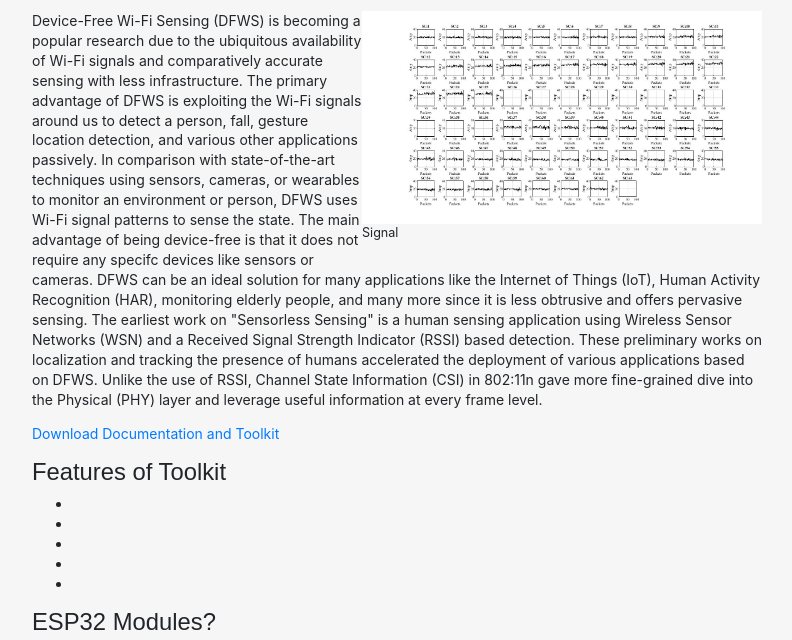
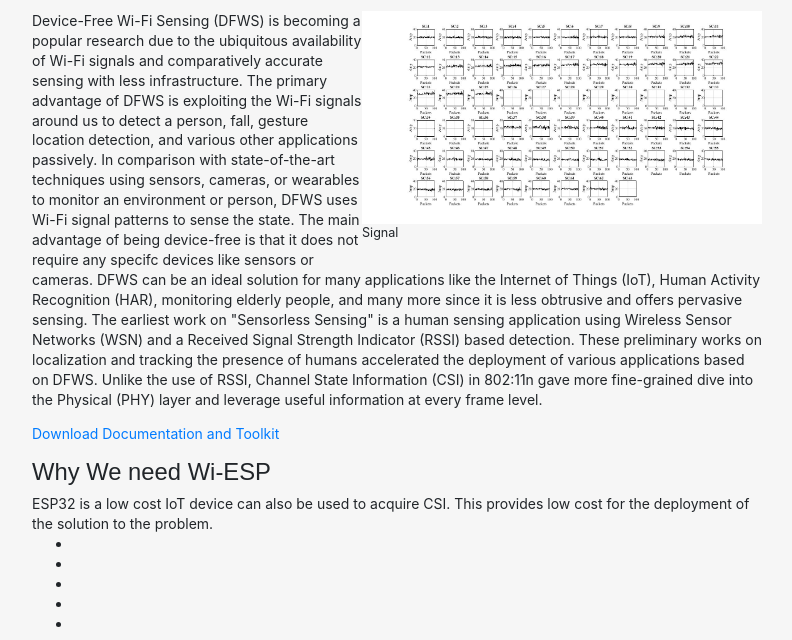
Before and after one commit to wrlab/Wi-ESP, a plain HTML site: page index.html in a window 1280 px wide. Shown: the part 79-719 px from the top of the page, without its empty margins (243-1035 px from the left). Drawn offline with nearby package versions, Linux system fonts and the light colour scheme.

Commit message:
Update index.html

```diff
--- a/index.html
+++ b/index.html
@@ -85,11 +85,10 @@
                Unlike the use of RSSI, Channel State Information (CSI) in 802:11n gave more fine-grained dive into the Physical (PHY) layer and leverage useful information at every frame level.
             </p>
 
-            <p><a href="https://github.com/wrlab/Wi-ESP/archive/master.zip">Download Documentation
-                and
-                Toolkit</a></p>
+            <p><a href="https://github.com/wrlab/Wi-ESP/archive/master.zip">Download Documentation and Toolkit</a></p>
 
-            <h2>Features of Toolkit</h2>
+            <h2>Why We need Wi-ESP</h2>
+            ESP32 is a low cost IoT device can also be used to acquire CSI. This provides low cost for the deployment of the solution to the problem.
 
             <ul>
                 <li></li>
@@ -132,7 +131,11 @@
             </p>
             <p>
                 Cite this tool: <a href="docs/bibtex/Wi-ESP-JCDE.bibtex">BibTeX</a>
+
             </p>
+
+
+
         </div>
     </div>
 </div>
```
